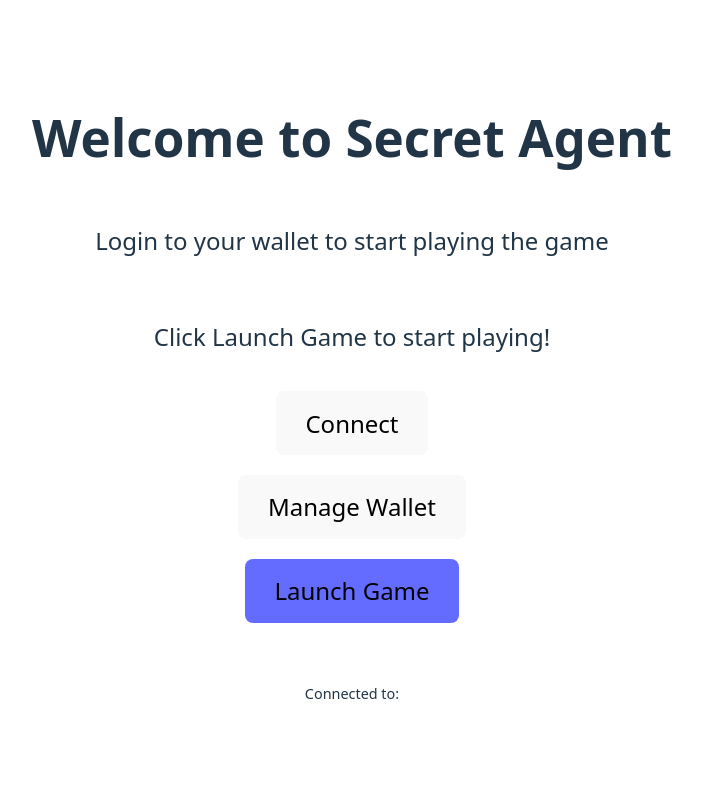
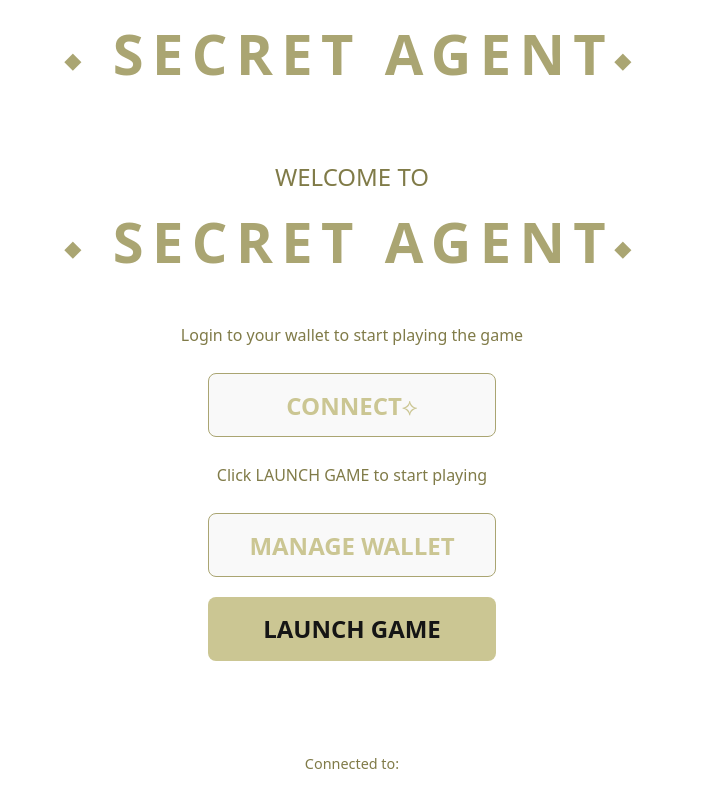
Before and after one commit to Quurk/secret-agent-login, a Vue app: page / in a window 1280 px wide. Shown: the whole page, without its empty margins (288-990 px from the left). Built offline with nearby package versions, Linux system fonts and the light colour scheme; no server answers; what @reown/appkit, @reown/appkit-adapter-wagmi would draw is missing.

Commit message:
polish styling

```diff
--- a/index.html
+++ b/index.html
@@ -10,19 +10,41 @@
   <script type="module" src="./src/main.js"></script>
   <div>
     <div>
-      <h1>Welcome to Secret Agent</h1>
-      <p data-disconnected-only="">Login to your wallet to start playing the game</p>
-      <p data-connected-only="">Click Launch Game to start playing!</p>
+      <div data-disconnected-only style="margin-top: -4em">
+        <p class="title1">Welcome to</p>
+        <p class="title2">
+          <span class="diamond">◆</span>
+          Secret Agent<span class="diamond">◆</span>
+        </p>
+      </div>
+
+      <div data-connected-only style="margin-top: -1em">
+        <p class="title1">Welcome to</p>
+        <p class="title2">
+          <span class="diamond">◆</span>
+          Secret Agent<span class="diamond">◆</span>
+        </p>
+      </div>
+
+      <div>
+
+        <div style="margin-top: -2em;">
+          <p data-disconnected-only>Login to your wallet to start playing the game</p>
+          <button id="btn-connect" data-disconnected-only>Connect&#10209;</button>
+        </div>
+
+        <div>
+          <p data-connected-only>Click LAUNCH GAME to start playing</p>
+          <button id="btn-manageWallet" data-connected-only>Manage Wallet</button>
+          <button id="btn-launchGame" class="button1" data-connected-only>Launch Game</button>
+        </div>
+
+      </div>
+
+
 
     </div>
-
-    </div>
-      <button id="btn-connect" data-disconnected-only>Connect</button>
-      <button id="btn-manageWallet" data-connected-only>Manage Wallet</button>
-      <button id="btn-launchGame" class="button1" data-connected-only>Launch Game</button>
-
-      <div>
-        <p id="wallet-address" class="p2" data-connected-only>Connected to: </p>
+    <p id="wallet-address" class="p2" data-connected-only>Connected to: </p>
   </div>
 </body>
 </html>
--- a/src/style.css
+++ b/src/style.css
@@ -4,7 +4,7 @@
   font-weight: 400;
   color-scheme: light dark;
   color: rgba(255, 255, 255, 0.87);
-  background-color: #242424;
+  background-color: #1a1a1a;
   font-synthesis: none;
   text-rendering: optimizeLegibility;
   -webkit-font-smoothing: antialiased;
@@ -32,18 +32,27 @@ body {
 
 p {
   font-weight: 380;
-  font-size: 1.5em;
-  margin-bottom: 1.5em;
+  font-size: 1em;
+
+  margin-bottom: 1em;
+  color: #807b48;
 }
 
 .p2{
   font-weight: 380;
   font-size: 0.9em;
+  margin-top: 5em;
+}
+
+.diamond{
+  font-weight: 380;
+  font-size: 0.4em;
   margin-top: 40px;
+  vertical-align: middle;
 }
 
 div {
-  display: flex;
+  display: -webkit-flex;
   flex-direction: column;
   align-items: center; /* Center elements within the div */
 }
@@ -51,6 +60,7 @@ div {
 h1 {
   font-size: 3.2em;
   line-height: 1.1;
+  color: #807b48;
 }
 
 button {
@@ -58,19 +68,25 @@ button {
   border: 1px solid transparent;
   padding: 0.6em 1.2em;
   font-size: 1.5em;
-  font-weight: 460;
+  font-weight: 640;
   font-family: inherit;
-  background-color: #1a1a1a;
+  background-color: #240e2f;
   cursor: pointer;
   transition: border-color 0.25s;
-  margin-bottom: 20px; /* Add spacing between buttons */
+  margin-top: 10px;
+  margin-bottom: 10px;
+  color:#cbc693;
+  border-color: #aaa572;
+  text-transform: uppercase;
+  width: 12em;
 }
 button:hover {
-  border-color: #646cff;
+  background-color: #aaa572;
+  color: #151515;
 }
 button:focus,
 button:focus-visible {
-  outline: 4px auto -webkit-focus-ring-color;
+  outline: 4px auto #cbc693;
 }
 
 .button1{
@@ -78,20 +94,22 @@ button:focus-visible {
   border: 1px solid transparent;
   padding: 0.6em 1.2em;
   font-size: 1.5em;
-  font-weight: 460;
+  font-weight: 640;
   font-family: inherit;
-  background-color: #646cff;
+  background-color: #cbc693;
   cursor: pointer;
   transition: border-color 0.25s;
   margin-bottom: 20px; /* Add spacing between buttons */
+  color: #151515;
+
 }
 
 .button1:hover{
-  border-color: #ffffff;
+  border-color: #807b48;
 }
 .button1:focus,
 .button1:focus-visible {
-  outline: 4px auto #ffffff;
+  outline: 4px auto #807b48;
 }
 
 .card {
@@ -118,6 +136,18 @@ button:focus-visible {
   }
 }
 
-.checkmark {
-  color: green;
+.title1{
+  font-weight: 380;
+  font-size: 1.5em;
+  color:#807b48;
+  text-transform: uppercase;
 }
+
+.title2{
+  font-weight: 780;
+  font-size: 3.5em;
+  margin-top: -20px;
+  color:#aaa572;
+  text-transform: uppercase;
+  letter-spacing: .15em;
+}
```
